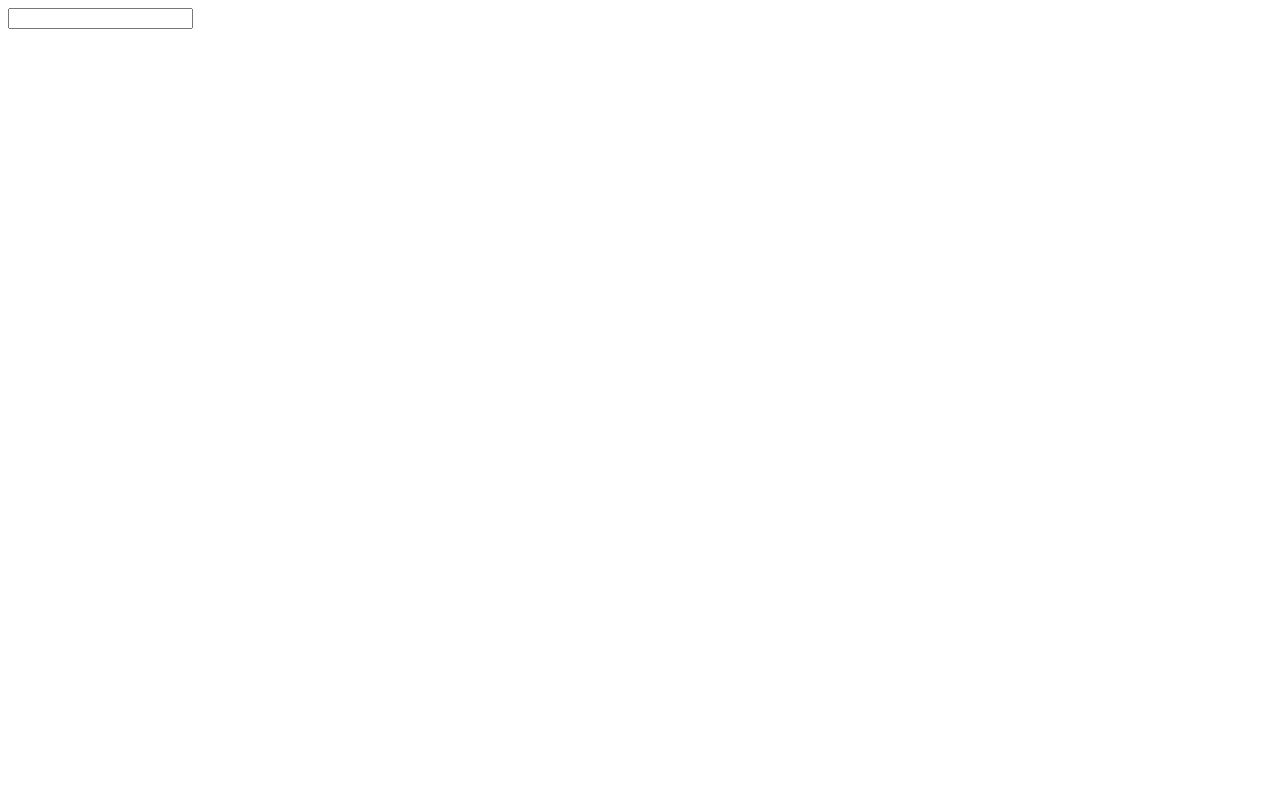
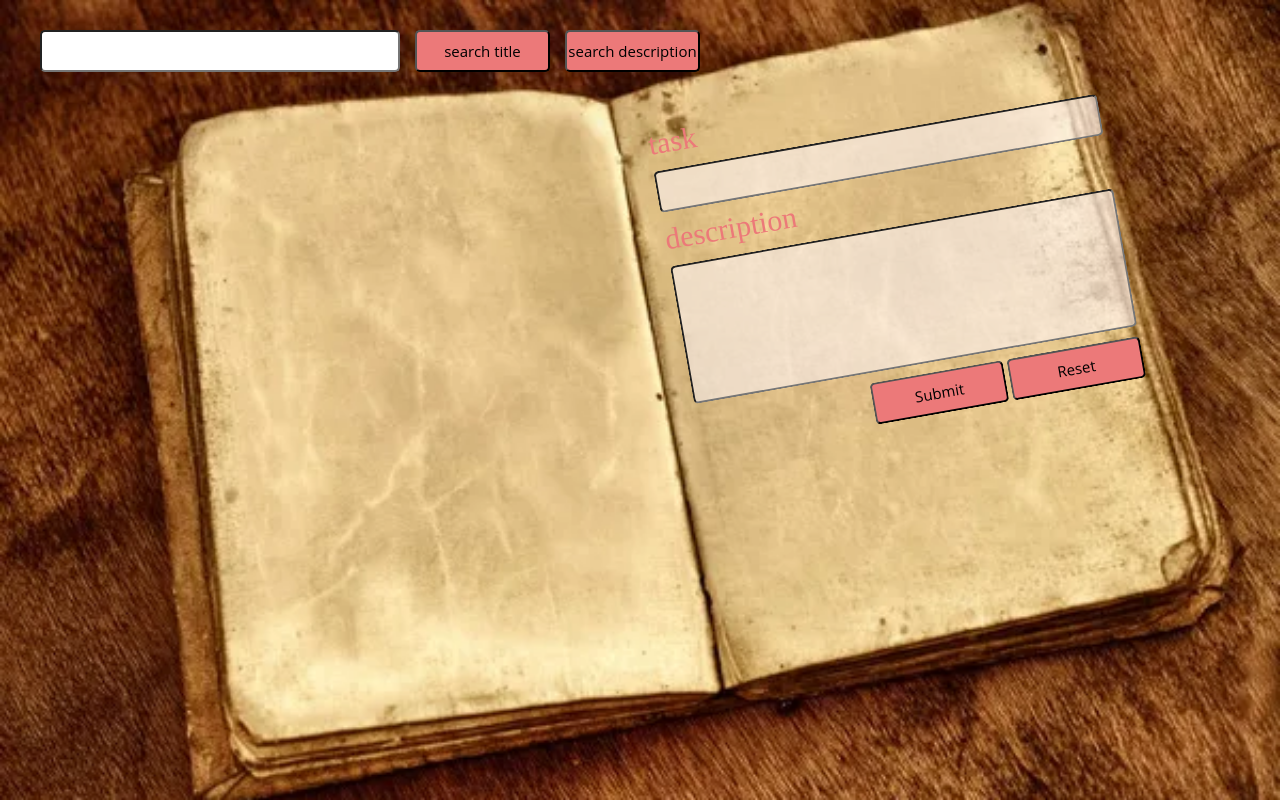
Before and after one commit to alubochkin/js-basic_FE65, a plain HTML site: page lesson-4/classwork/index.html in a window 1280 px wide. Drawn offline with Linux system fonts and the light colour scheme.

Commit message:
home-work4

```diff
--- a/lesson-4/classwork/index.html
+++ b/lesson-4/classwork/index.html
@@ -1,10 +1,34 @@
 <!DOCTYPE html>
 <html lang="en">
-  <head>
+
+<head>
     <title></title>
     <meta charset="UTF-8" />
+    <meta http-equiv="X-UA-Compatible" content="IE=edge">
     <meta name="viewport" content="width=device-width, initial-scale=1" />
-  </head>
-  <body></body>
-  <script src="script.js"></script>
+    <link rel="stylesheet" href="../classwork/style.css">
+</head>
+<div class="sort">
+    <input class="search">
+    <button class="btnsearchtitle">search title</button>
+    <button class="btnsearcdescription">search description</button>
+</div>
+
+<body>
+    <div class="wrapper">
+        <div class="todo"></div>
+        <form class="forma">
+            <label for="text">task</label>
+            <input id="text">
+            <label for="text">description</label>
+            <input class="description">
+            <div class="buttonforwrap">
+                <button id="btnSubmit">Submit</button>
+                <button id="btnReset">Reset</button>
+            </div>
+        </form>
+    </div>
+</body>
+<script src="script.js"></script>
+
 </html>
--- a/lesson-4/classwork/script.js
+++ b/lesson-4/classwork/script.js
@@ -74,6 +74,7 @@ input.addEventListener('input', (event) => {
     ** реализовать функцию конструктор которая будет возвращаться объект todo
 */
 
+const generateId = (x = 999) => Math.random() * x;
 const todoItem = {
     id: 1,
     title: "title",
@@ -83,11 +84,40 @@ const todoItem = {
 
 const todo = {
     list: [todoItem],
-    getById(id) {},
-    createTodo(newTodo) {},
-    updateTodo(id, newTodo) {},
-    deleteTodo(id) {},
-    sortByTitle() {},
-    sortByDescription() {},
-    searchByTitle(title) {},
+    getById(id) {
+        const getId = this.list.find(person => person.id === id)
+    },
+    createTodo(newTodo) {
+        const newTodo = {
+            id: generateId(),
+            title: `${title}`,
+            description: `${description}`,
+            completed: false,
+        }
+        this.list.push(newTodo)
+    },
+    updateTodo(id, newTodo) {
+        this.list = this.list.map(todo => {
+            if (todo === id) {
+                return {...todo, ...newtodo }
+            }
+            return todo
+        })
+        returnthis.list
+    },
+    deleteTodo(id) {
+        const deleteId = this.list.filter(person => person.id !== id)
+    },
+    sortByTitle() {
+        const sortTitle = this.list.sort((a, b) => (a.title > b.title ? -1 : 1))
+    },
+    sortByDescription() {
+        const sortDescription = this.list.sort((a, b) => (a.description > b.description ? -1 : 1))
+    },
+    searchByTitle(title) {
+        const searchTitle = this.list.find(person => person.id === id)
+    },
+    saveLocalStorage() {
+        localStorage.setItem('todo', JSON.stringify(newtodo))
+    }
 };
--- /dev/null
+++ b/lesson-4/classwork/style.css
@@ -0,0 +1,78 @@
+* {
+    margin: 0px;
+    padding: 0px;
+    box-sizing: border-box;
+}
+
+.sort {
+    display: flex;
+    text-align: center;
+    gap: 15px;
+    margin: 30px 0 0 40px;
+}
+
+.sort .search {
+    width: 360px;
+    border-radius: 5px;
+}
+
+body {
+    background: url(../classwork/fon.jpg);
+    background-repeat: no-repeat;
+    background-size: cover;
+    height: 100%;
+    max-width: 1536px;
+    width: 100%;
+}
+
+.wrapper {
+    display: flex;
+    flex-direction: row;
+    justify-content: center;
+    gap: 70px;
+    text-align: center;
+    margin-top: 60px;
+    transform: rotate(-10deg);
+}
+
+.forma {
+    display: flex;
+    flex-direction: column;
+    gap: 10px;
+    text-align: end;
+}
+
+.todo {
+    width: 450px;
+    border-radius: 5px;
+}
+
+.forma input {
+    width: 450px;
+    background: rgba(253, 244, 244, 0.6);
+    border-radius: 5px;
+    height: 42px;
+}
+
+.forma .description {
+    height: 140px;
+}
+
+.forma label {
+    display: flex;
+    font-size: 30px;
+    color: #EC7979;
+}
+
+button {
+    border-radius: 5px;
+    font-family: 'Open Sans';
+    font-style: normal;
+    font-size: 15px;
+    line-height: 20px;
+    text-align: center;
+    background-color: #EC7979;
+    height: 42px;
+    width: 135px;
+    cursor: pointer;
+}
```
Also changed, not shown: lesson-4/classwork/fon.jpeg (added), lesson-4/classwork/fon.jpg (added).
